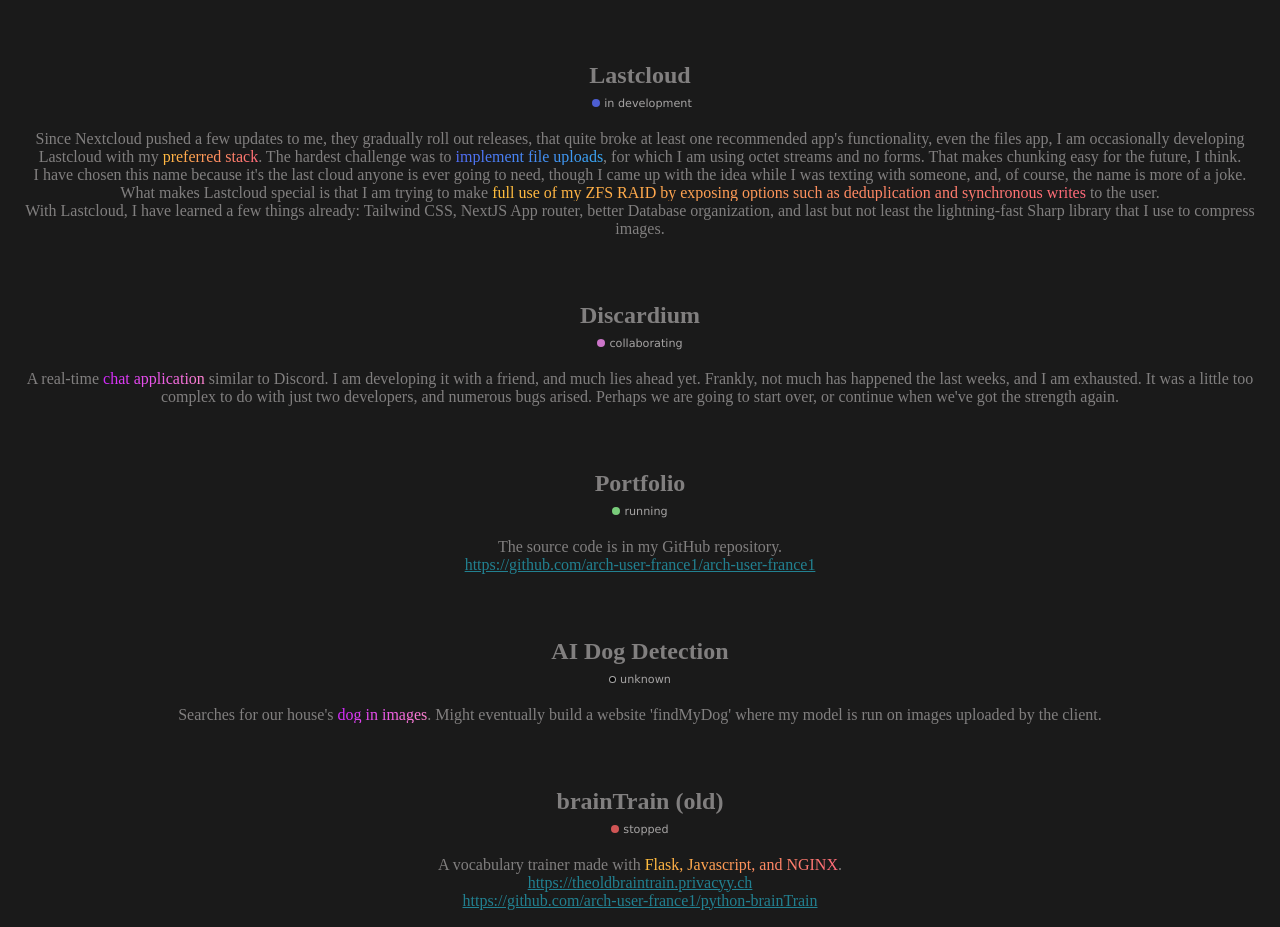
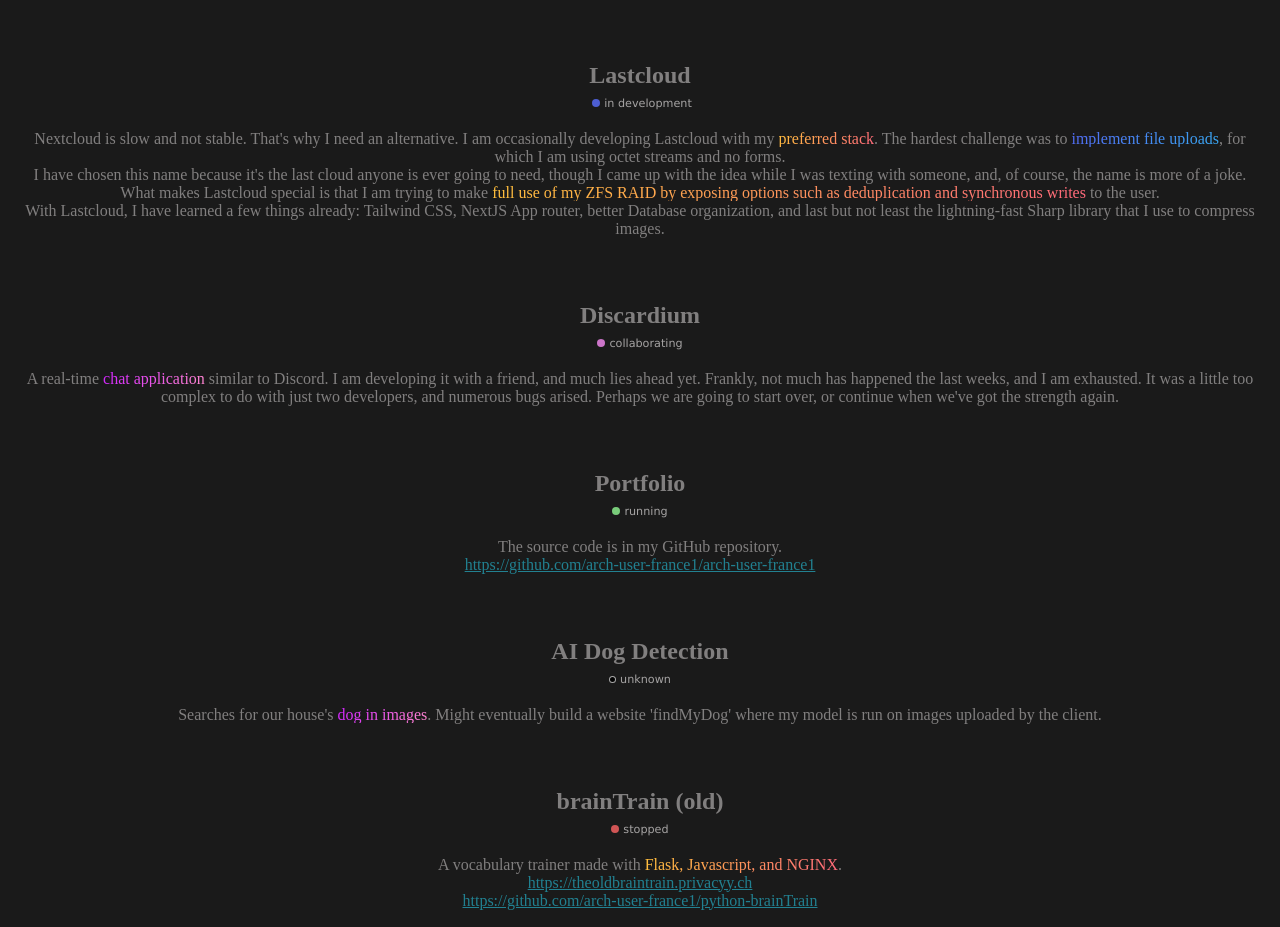
Before and after one commit to arch-user-france1/arch-user-france1, a Next.js app: page / in a window 1280 px wide. Shown: the part 1185-2112 px from the top of the page. Built offline with nearby package versions, Linux system fonts and the light colour scheme.

Commit message:
Update index.js

```diff
--- a/pages/index.js
+++ b/pages/index.js
@@ -171,8 +171,8 @@
       status="in development"
       >
         <span>
-          Since Nextcloud pushed a few updates to me, they gradually roll out releases, that quite broke at least one recommended app's functionality, even the files app,
-          I am occasionally developing Lastcloud with my <GrWarm>preferred stack</GrWarm>. The hardest challenge was to <GrCool>implement file uploads</GrCool>, for which I am using octet streams and no forms. That makes chunking easy for the future, I think.
+          Nextcloud is slow and not stable. That's why I need an alternative.
+          I am occasionally developing Lastcloud with my <GrWarm>preferred stack</GrWarm>. The hardest challenge was to <GrCool>implement file uploads</GrCool>, for which I am using octet streams and no forms.
           <br></br>
           I have chosen this name because it's the last cloud anyone is ever going to need, though I came up with the idea while I was texting with someone, and, of course, the name is more of a joke.
           <br></br>
```
